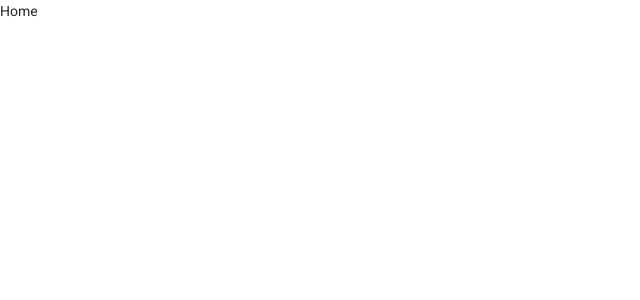
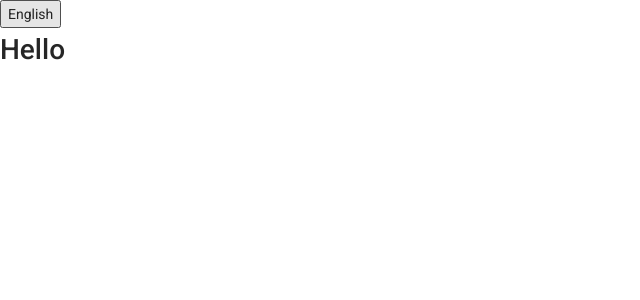
Before and after one commit to nour-gamal/Shayyek, a React (Create React App) app: page / in a window 1280 px wide. Shown: the top 300 px of the page, without its empty margins (0-640 px from the left). Built offline with nearby package versions, Linux system fonts and the light colour scheme.

Commit message:
setting up redux

```diff
--- a/package.json
+++ b/package.json
@@ -10,8 +10,10 @@
     "antd": "^4.16.13",
     "react": "^17.0.2",
     "react-dom": "^17.0.2",
+    "react-redux": "^7.2.5",
     "react-router-dom": "^5.3.0",
     "react-scripts": "4.0.3",
+    "redux-persist": "^6.0.0",
     "web-vitals": "^1.1.2"
   },
   "scripts": {
--- a/src/Modules/Home/Home.js
+++ b/src/Modules/Home/Home.js
@@ -1,7 +1,24 @@
 import React from "react";
+import { useSelector, useDispatch } from "react-redux";
+import { changeLocal } from "../../Redux/Localization";
+function Home() {
+	const { currentLocal } = useSelector((state) => state.currentLocal);
+	const dispatch = useDispatch();
 
-function Home() {
-	return <div>Home</div>;
+	return (
+		<div>
+			<button
+				onClick={() => {
+					dispatch(
+						changeLocal(currentLocal.language === "English" ? "ar" : "en")
+					);
+				}}
+			>
+				{currentLocal.language}
+			</button>
+			<h1>{currentLocal.hello}</h1>
+		</div>
+	);
 }
 
 export default Home;
--- /dev/null
+++ b/src/Redux/Localization.js
@@ -0,0 +1,19 @@
+import { createSlice } from "@reduxjs/toolkit";
+import { en } from "../Resources/English";
+import { ar } from "../Resources/Arabic";
+
+export const localizationSlice = createSlice({
+	name: "localization",
+	initialState: {
+		currentLocal: en,
+	},
+	reducers: {
+		changeLocal: (state, action) => {
+			state.currentLocal = action.payload === "en" ? en : ar;
+		},
+	},
+});
+
+export const { changeLocal } = localizationSlice.actions;
+
+export default localizationSlice.reducer;
--- /dev/null
+++ b/src/Redux/Store.js
@@ -0,0 +1,21 @@
+import { configureStore } from "@reduxjs/toolkit";
+import localizationReducer from "./Localization";
+import { persistReducer } from "redux-persist";
+import storage from "redux-persist/lib/storage";
+import { combineReducers } from "redux";
+
+const persistConfig = {
+	key: "root",
+	version: 1,
+	storage,
+};
+
+const RootReducers = combineReducers({
+	currentLocal: localizationReducer,
+});
+
+const persistedReducer = persistReducer(persistConfig, RootReducers);
+
+export default configureStore({
+	reducer: persistedReducer,
+});
--- a/src/Resources/Arabic.js
+++ b/src/Resources/Arabic.js
@@ -1,3 +1,4 @@
 export const ar = {
+	language: "العربيه",
 	hello: "اهلا",
 };
--- a/src/Resources/English.js
+++ b/src/Resources/English.js
@@ -1,3 +1,4 @@
 export const en = {
+	language: "English",
 	hello: "Hello",
 };
--- a/src/index.js
+++ b/src/index.js
@@ -1,12 +1,22 @@
 import React from "react";
 import ReactDOM from "react-dom";
 import App from "./App";
+import store from "./Redux/Store";
+import { Provider } from "react-redux";
+import { persistStore } from "redux-persist";
+import { PersistGate } from "redux-persist/integration/react";
 import { BrowserRouter } from "react-router-dom";
 import "./index.css";
 
+const persistor = persistStore(store);
+
 ReactDOM.render(
 	<BrowserRouter>
-		<App />
+		<Provider store={store}>
+			<PersistGate loading={null} persistor={persistor}>
+				<App />
+			</PersistGate>
+		</Provider>
 	</BrowserRouter>,
 	document.getElementById("root")
 );
```
Also changed, not shown: 1 other file (tests, documents, lock files or other folders).
